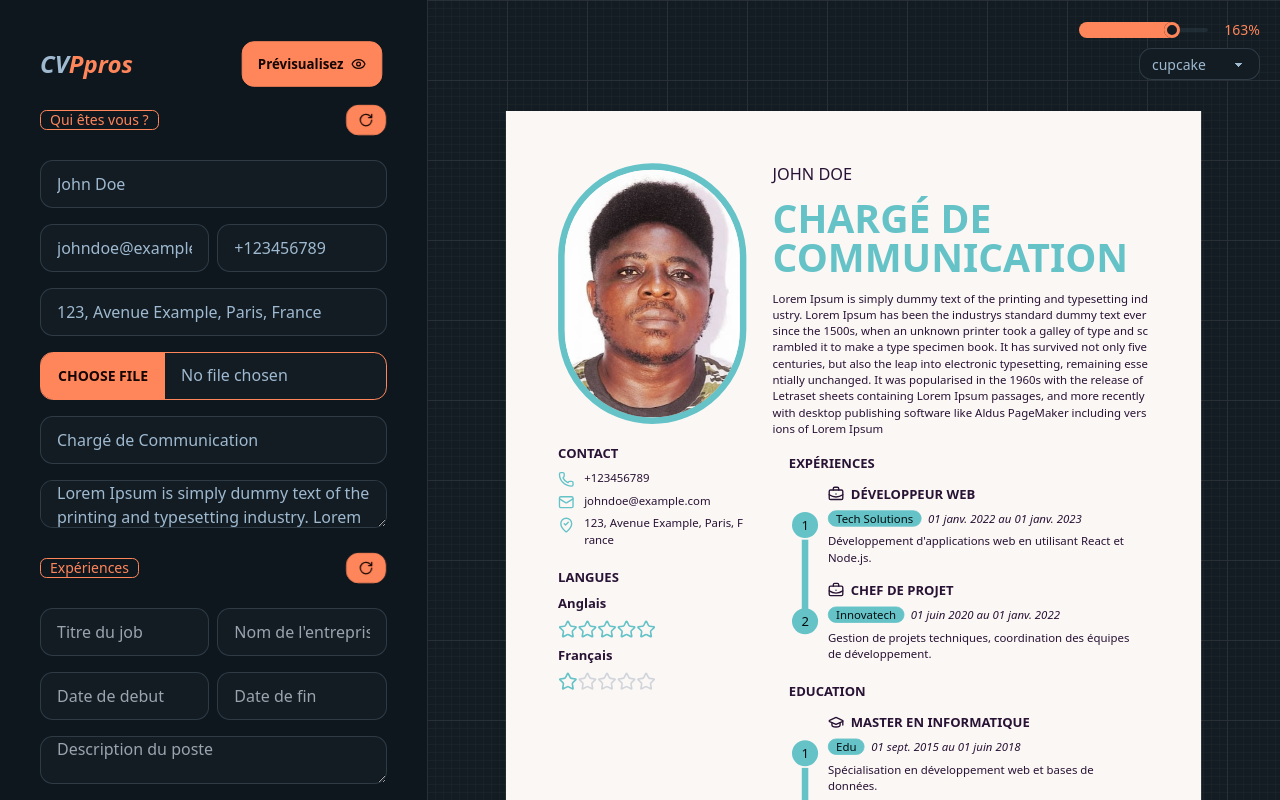
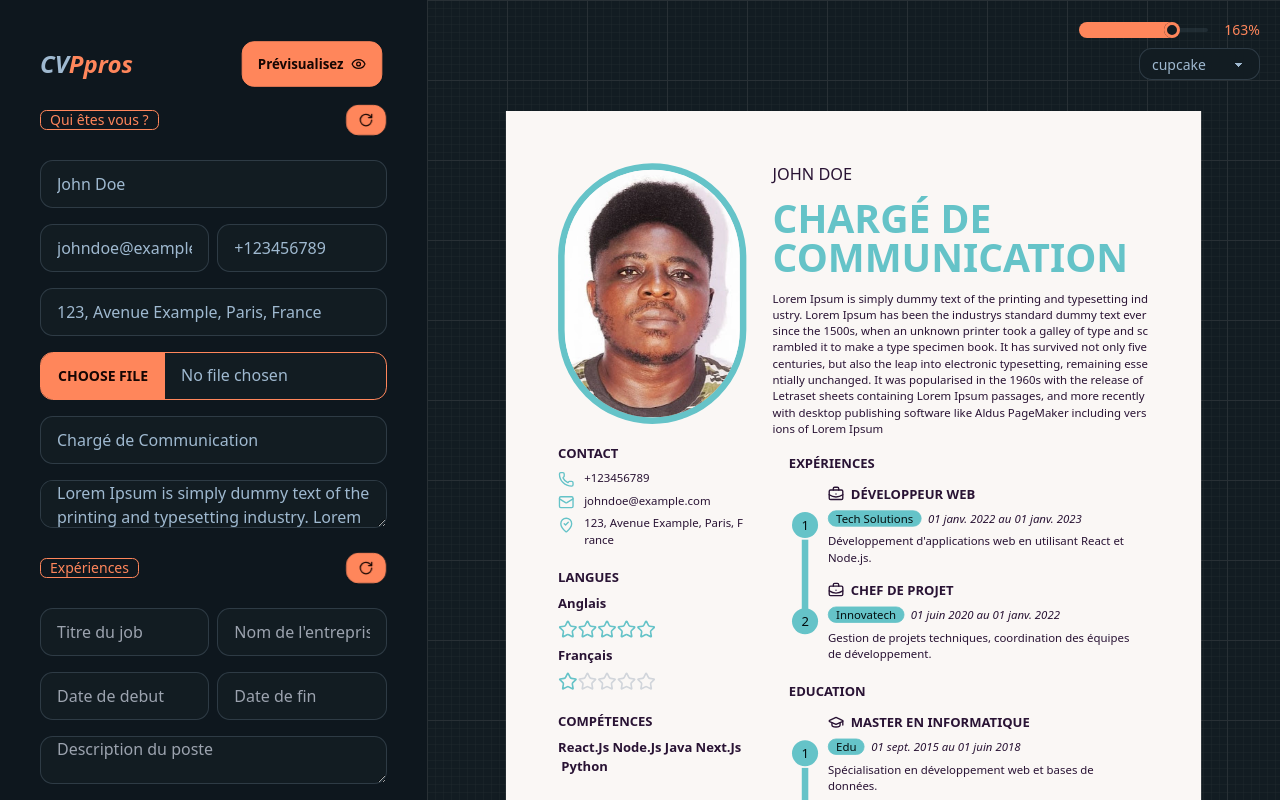
Before and after one commit to noelfoka/cd-pdf-creator, a Next.js app: page / in a window 1280 px wide. Built offline with nearby package versions, Linux system fonts and the light colour scheme.

Commit message:
upppdate

```diff
--- a/app/components/CVPreview.tsx
+++ b/app/components/CVPreview.tsx
@@ -162,7 +162,19 @@ const CVPreview: React.FC<Props> = ({
               ))}
             </div>
           </div>
-          <div className="mt-6"></div>
+          <div className="mt-6">
+            <h1 className="uppercase font-bold mb-2">Compétences</h1>
+
+            <div className="flex space-x-1 flex-wrap">
+              {skills.map((skill, index) => (
+                <div key={index}>
+                  <span className="capitalize font-semibold">
+                    {skill.name}
+                  </span>
+                </div>
+              ))}
+            </div>
+          </div>
         </div>
       </div>
 
```
